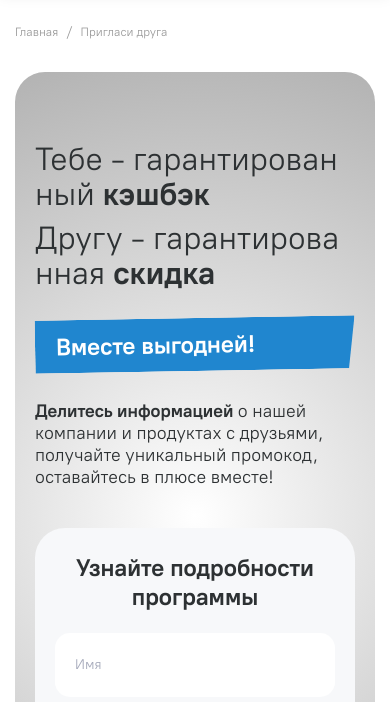
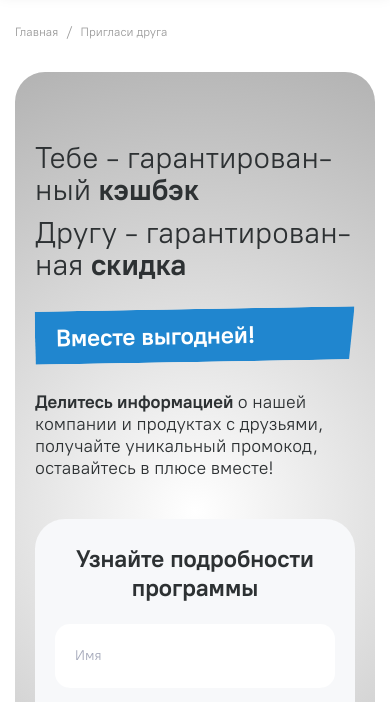
Before and after one commit to theibd56/hmru, a website built with Vite: page invite.html in a window 390 px wide. Shown: the part 77-781 px from the top of the page. Built offline with nearby package versions, Linux system fonts and the light colour scheme.

Commit message:
add &shy; for span with invite title

```diff
--- a/invite.html
+++ b/invite.html
@@ -23,8 +23,8 @@
             <section class="invite">
                 <div class="invite__content">
                     <div class="invite__title">
-                        <span>Тебе - гарантированный <b>кэшбэк</b></span>
-                        <span>Другу - гарантированная <b>скидка</b></span>
+                        <span>Тебе - га&shy;ра&shy;н&shy;ти&shy;ро&shy;ва&shy;н&shy;ный <b>кэшбэк</b></span>
+                        <span>Другу - га&shy;ра&shy;н&shy;ти&shy;ро&shy;ва&shy;н&shy;ная <b>скидка</b></span>
                     </div>
                     <div class="invite__sticker">
                         <span>Вместе выгодней!</span>
--- a/sass/blocks/media/_invite.scss
+++ b/sass/blocks/media/_invite.scss
@@ -59,7 +59,7 @@
     padding: 70px 20px;
     &__title {
       span {
-        font-size: 32px;
+        font-size: 30px;
       }
     }
     &__sticker {
@@ -81,7 +81,6 @@
 
 @media  screen and (max-width: 435px) {
   .invite__title span {
-    word-break: break-all;
     &:first-child {
       margin-bottom: 10px;
     }
```
